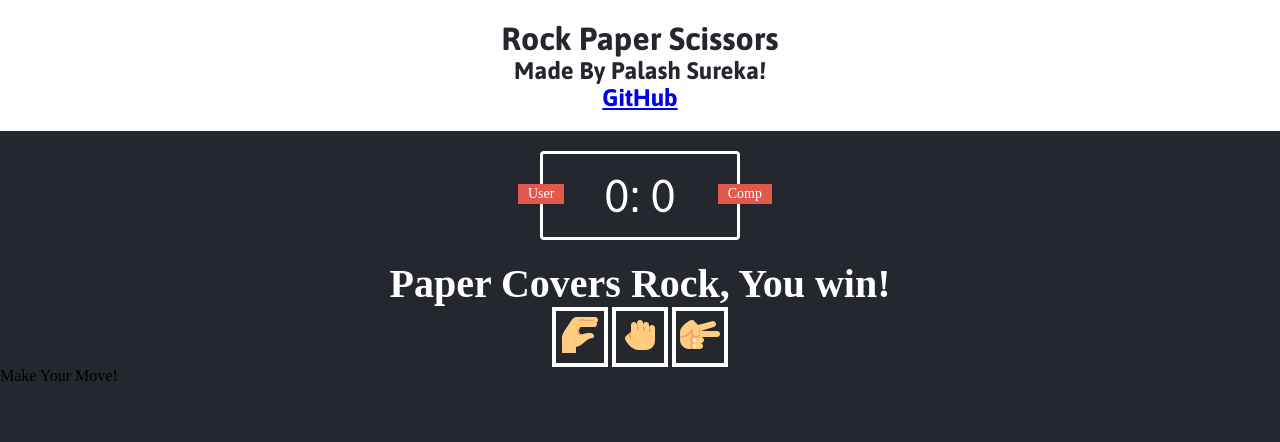
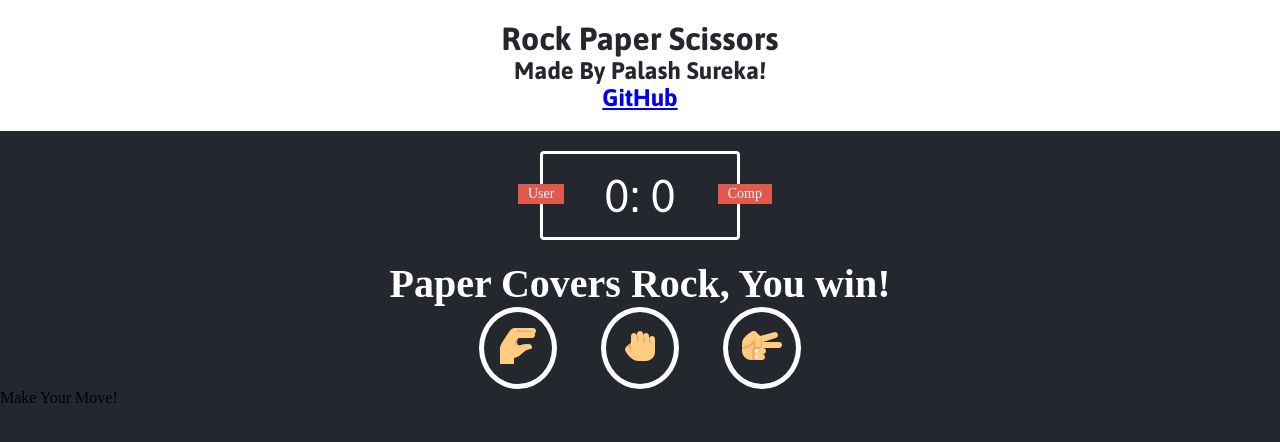
Before and after one commit to fast-and-curious-1910/RockPaperScissors, a plain HTML site: page index.html in a window 1280 px wide. Drawn offline with Linux system fonts and the light colour scheme.

Commit message:
Fixed CSS , Now I will not commit randomly

```diff
--- a/styles.css
+++ b/styles.css
@@ -74,7 +74,16 @@ header > h2{
     text-align: center;
 }
 
-.choice{
+
+.choice {
+    border: 5px solid white;
+    border-radius: 50% ;
+    margin: 0 20px;
+    padding: 10px;
     display: inline-block;
-    border: 4px solid white;
 }
+
+.choice:hover{
+    cursor: pointer;
+    background-color: #272930;
+}
```
